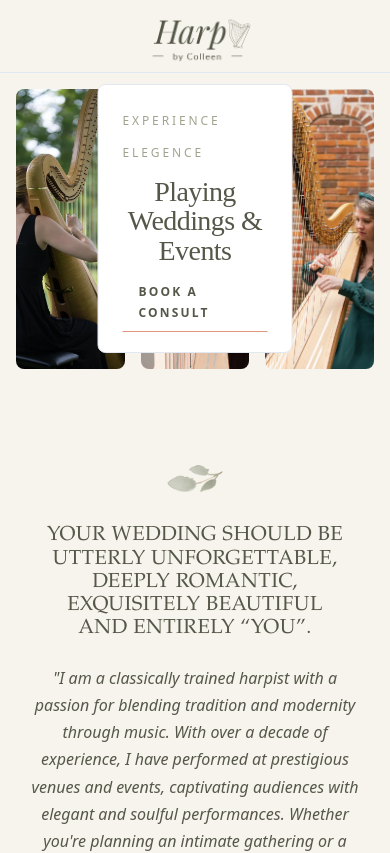
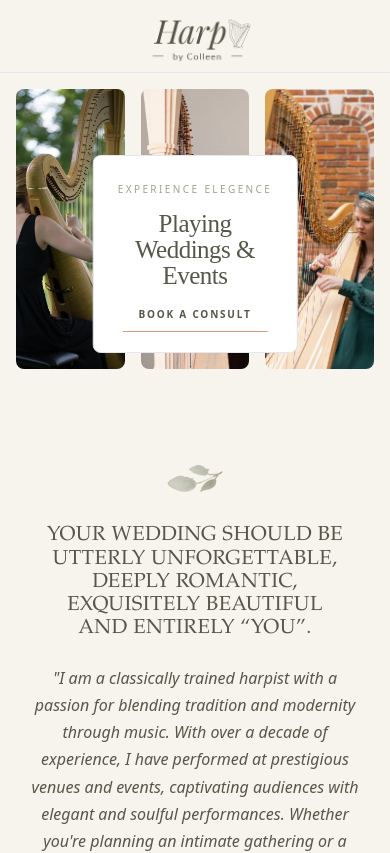
Before and after one commit to JaccobStanton/harp-by-colleen, a React (Vite) app: page / in a window 390 px wide. Shown: the top 853 px of the page. Built offline with nearby package versions, Linux system fonts and the light colour scheme; some icons are missing; a web font is replaced by a local one.

Commit message:
Fixed bug at xs breakpoint causing text to overflow to next line.  Also shrunk the eyebrow and cta button font size at xs breakpoint.

```diff
--- a/src/components/Hero.jsx
+++ b/src/components/Hero.jsx
@@ -132,7 +132,8 @@ export default function Hero({
                 sx={{
                   color: "rgb(160, 164, 142)",
                   letterSpacing: ".24em",
-                  fontSize: { xs: 12, sm: 13, md: 14, lg: 15 },
+                  fontSize: { xs: 10, sm: 13, md: 14, lg: 15 },
+                  whiteSpace: "nowrap",
                 }}
               >
                 {overlay.eyebrow}
@@ -148,7 +149,7 @@ export default function Hero({
                   fontWeight: 400,
                   letterSpacing: "-0.02em",
                   lineHeight: 1.05,
-                  fontSize: { xs: 28, sm: 36, md: 48, lg: 56, xl: 64 },
+                  fontSize: { xs: 25, sm: 36, md: 48, lg: 56, xl: 64 },
                 }}
               >
                 {overlay.title}
@@ -164,7 +165,7 @@ export default function Hero({
                   letterSpacing: ".18em",
                   px: { xs: 2, sm: 2.5, md: 3 },
                   py: { xs: 1, sm: 1.25 },
-                  fontSize: { xs: 12, sm: 13, md: 14 },
+                  fontSize: { xs: 10, sm: 13, md: 14 },
 
                   color: "#555749",
                   borderRadius: 0,
```
